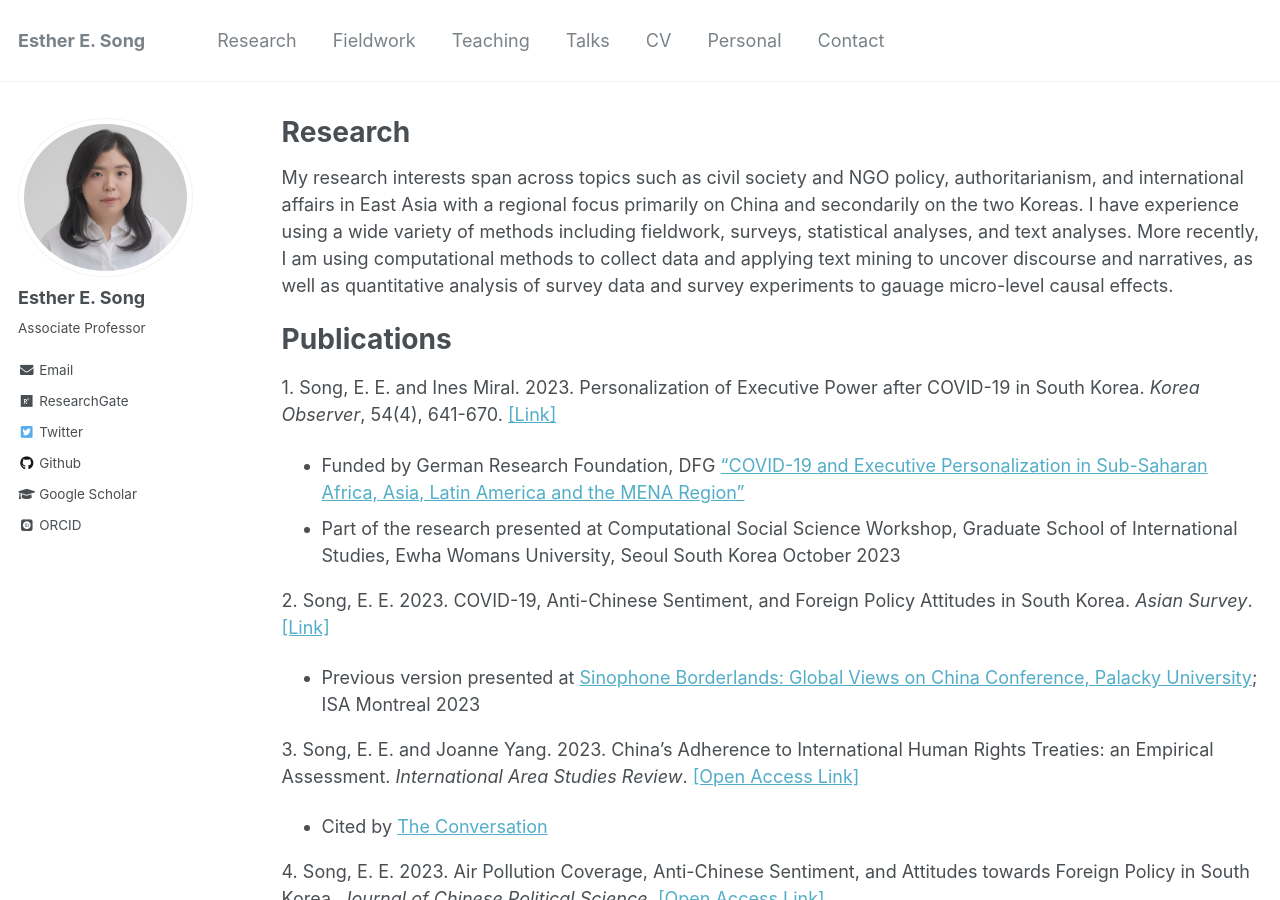
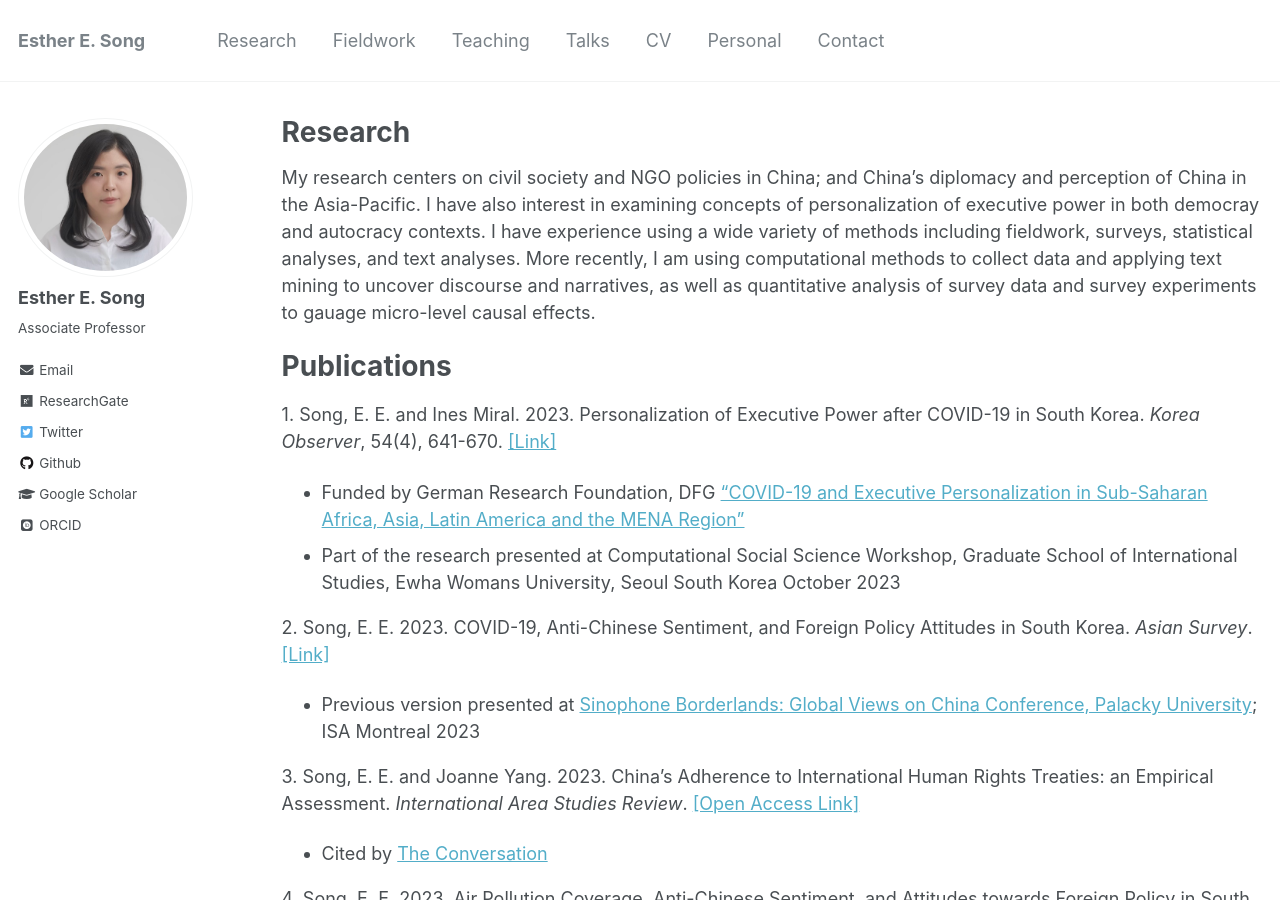
Before and after one commit to ehsong/ehsong.github.io, a Jekyll site: the page built from _pages/research.md, in a window 1280 px wide and 900 px high. Built offline with Jekyll 4.4.1, drawn with Linux system fonts in a browser that asks for light colours; some web fonts are replaced.

Commit message:
Update research.md

```diff
--- a/_pages/research.md
+++ b/_pages/research.md
@@ -7,7 +7,7 @@
 
 {% include base_path %}
 
-My research interests span across topics such as civil society and NGO policy, authoritarianism, and international affairs in East Asia with a regional focus primarily on China and secondarily on the two Koreas. I have experience using a wide variety of methods including fieldwork, surveys, statistical analyses, and text analyses. More recently, I am using computational methods to collect data and applying text mining to uncover discourse and narratives, as well as quantitative analysis of survey data and survey experiments to gauage micro-level causal effects.
+My research centers on civil society and NGO policies in China; and China's diplomacy and perception of China in the Asia-Pacific. I have also interest in examining concepts of personalization of executive power in both democray and autocracy contexts. I have experience using a wide variety of methods including fieldwork, surveys, statistical analyses, and text analyses. More recently, I am using computational methods to collect data and applying text mining to uncover discourse and narratives, as well as quantitative analysis of survey data and survey experiments to gauage micro-level causal effects.
 
 # Publications
 
```
